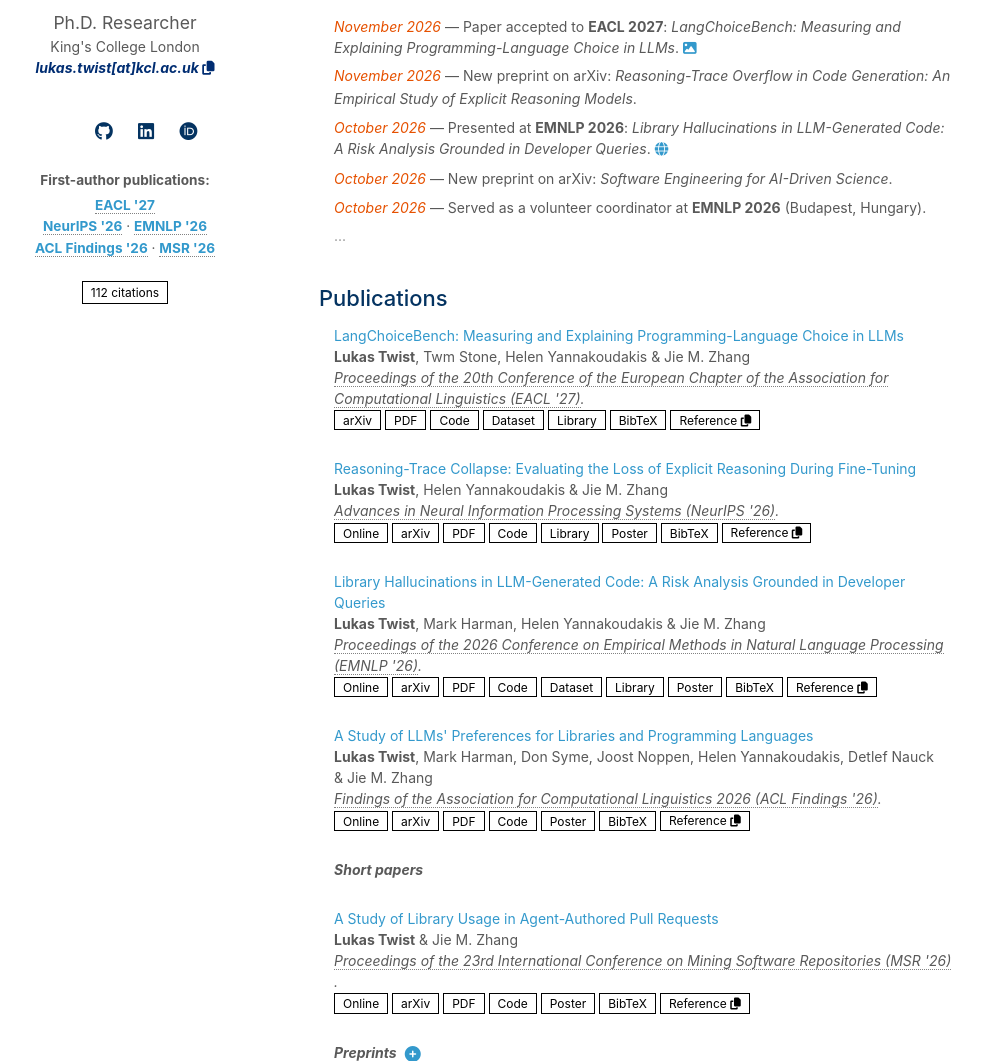
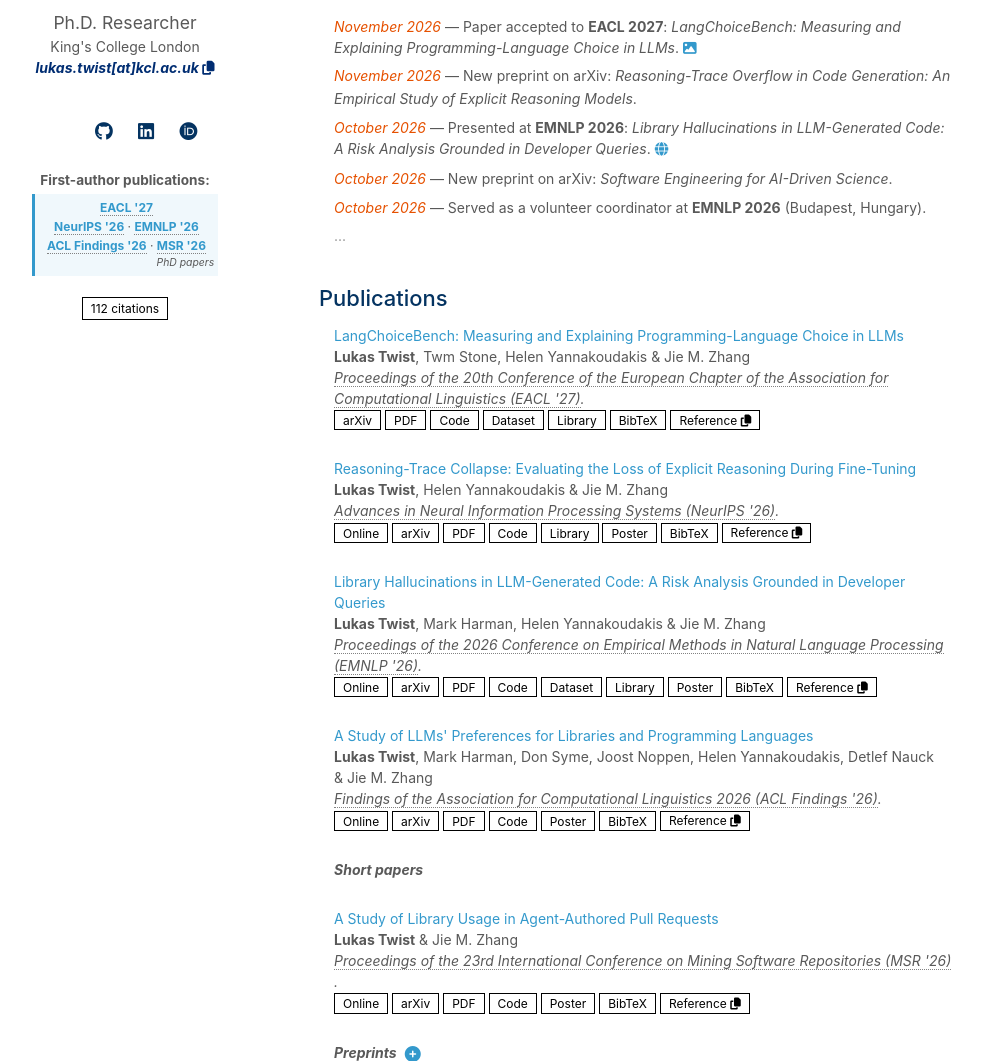
Before and after one commit to itsluketwist/itsluketwist.github.io, a Jekyll site: the page built from index.md, in a window 1280 px wide and 1400 px high, scrolled down 273 px. Shown: the part 339-1400 px from the top of the window, without its empty margins (151-1133 px from the left). Built offline with Jekyll 4.4.1, drawn with Linux system fonts in a browser that asks for light colours; a style sheet for code colours, icons or effects is not loaded; our own code applies the rules of GitHub Pages for plain Markdown files.

Commit message:
Update display.

```diff
--- a/_layouts/homepage.html
+++ b/_layouts/homepage.html
@@ -82,9 +82,10 @@
         <!-- shows at most two venues per line, with a dot only between venues on the same line -->
         <!-- lines are filled from the bottom, so only the top line changes when a new paper is added -->
         <!-- each venue gets a hover tooltip showing its icore rank, when one is set -->
+        <!-- the venues sit in a faint box labelled "PhD papers" (every paper so far is from the phd) -->
         <div class="pub-venues">
           <b>First-author publications:</b>
-          <div>
+          <div class="phd-box">
           {%- assign venue_links = site.data.publications.main | concat: site.data.publications.short -%}
           {%- for link in venue_links -%}
           {%- comment -%} the short venue name is the (VENUE 'YY) part at the end of the venue line {%- endcomment -%}
@@ -97,6 +98,7 @@
           {%- endunless -%}
           <a href="{{ paper_url }}" target="_blank"{% if link.core_rank %} class="core-tooltip" data-tooltip="ICORE 2026 rank: {{ link.core_rank }}"{% endif %}><b>{{ venue_short }}</b></a>
           {%- endfor -%}
+          <div class="phd-caption">PhD papers</div>
           </div>
         </div>
         <br>
--- a/_sass/minimal-light-no-dark-mode.scss
+++ b/_sass/minimal-light-no-dark-mode.scss
@@ -12,6 +12,33 @@
 
 .pub-venues > div {
   margin-top:0.2em;
+}
+
+/* faint blue box around the phd venues, like the blog post title box (see-through so it suits dark mode too) */
+/* it is the same width as the photo above (80% wide, or 150px on narrow screens), */
+/* but grows to fit the longest venue line rather than wrapping it */
+.phd-box {
+  box-sizing:border-box;
+  width:80%;
+  min-width:fit-content;
+  margin:0 auto;
+  padding:0.3em;
+  font-size:0.75rem;
+  border-left:3px solid #3399cc;
+  background-color:rgba(51, 153, 204, 0.07);
+}
+
+@media print, screen and (max-width: 960px) {
+  .phd-box {
+    width:150px;
+  }
+}
+
+/* small label at the bottom of the box */
+.phd-caption {
+  font-size:0.65rem;
+  font-style:italic;
+  text-align:right;
 }
 
 /* citation count badge under the venue list, styled like the publication buttons */
--- a/_sass/minimal-light.scss
+++ b/_sass/minimal-light.scss
@@ -12,6 +12,33 @@
 
 .pub-venues > div {
   margin-top:0.2em;
+}
+
+/* faint blue box around the phd venues, like the blog post title box (see-through so it suits dark mode too) */
+/* it is the same width as the photo above (80% wide, or 150px on narrow screens), */
+/* but grows to fit the longest venue line rather than wrapping it */
+.phd-box {
+  box-sizing:border-box;
+  width:80%;
+  min-width:fit-content;
+  margin:0 auto;
+  padding:0.3em;
+  font-size:0.75rem;
+  border-left:3px solid #3399cc;
+  background-color:rgba(51, 153, 204, 0.07);
+}
+
+@media print, screen and (max-width: 960px) {
+  .phd-box {
+    width:150px;
+  }
+}
+
+/* small label at the bottom of the box */
+.phd-caption {
+  font-size:0.65rem;
+  font-style:italic;
+  text-align:right;
 }
 
 /* citation count badge under the venue list, styled like the publication buttons */
```
Also changed, not shown: AGENTS.md (+3 -2 lines), _data/llmcards/day_3_flashcards.json (+5 -5 lines), llmcards/index.html (+17 -5 lines).
